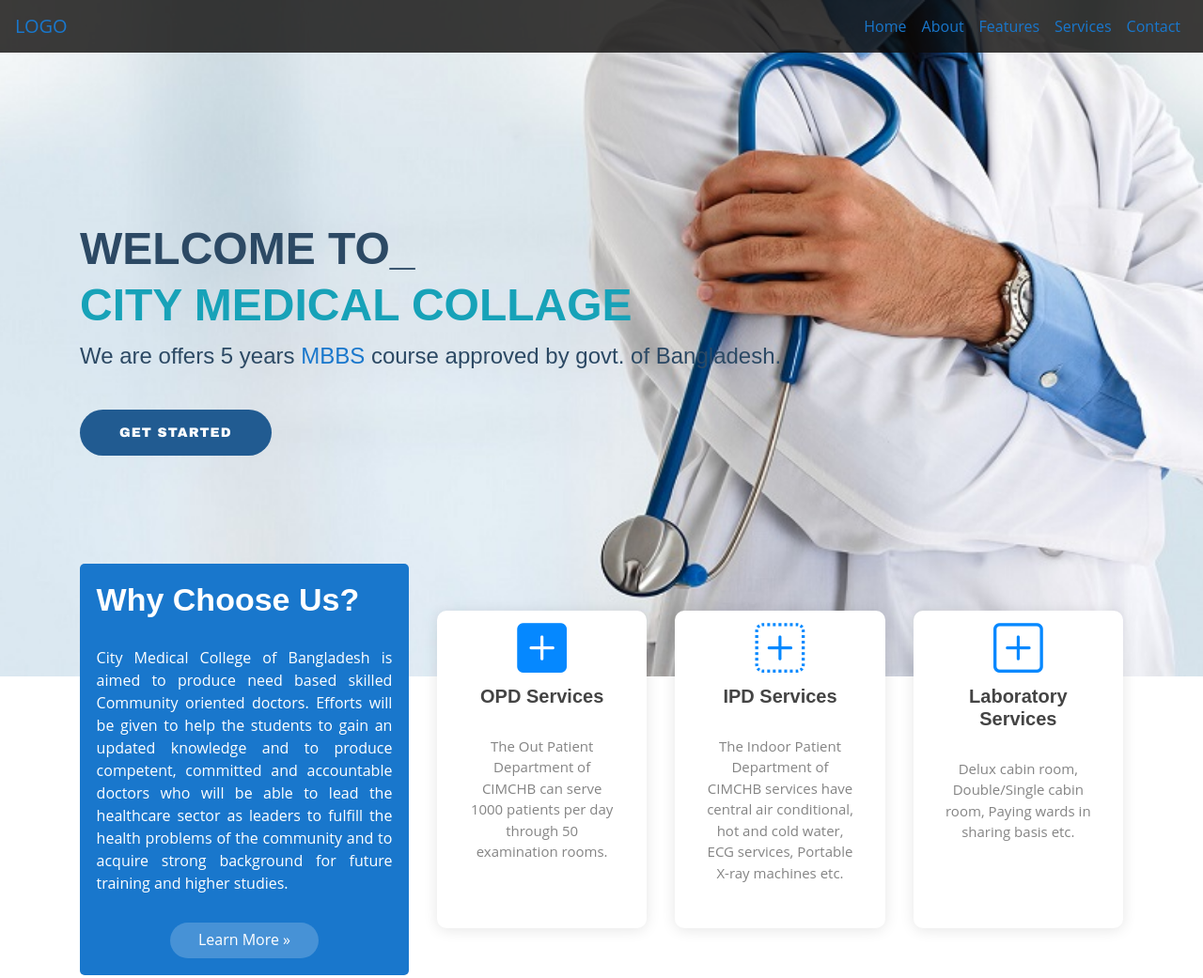
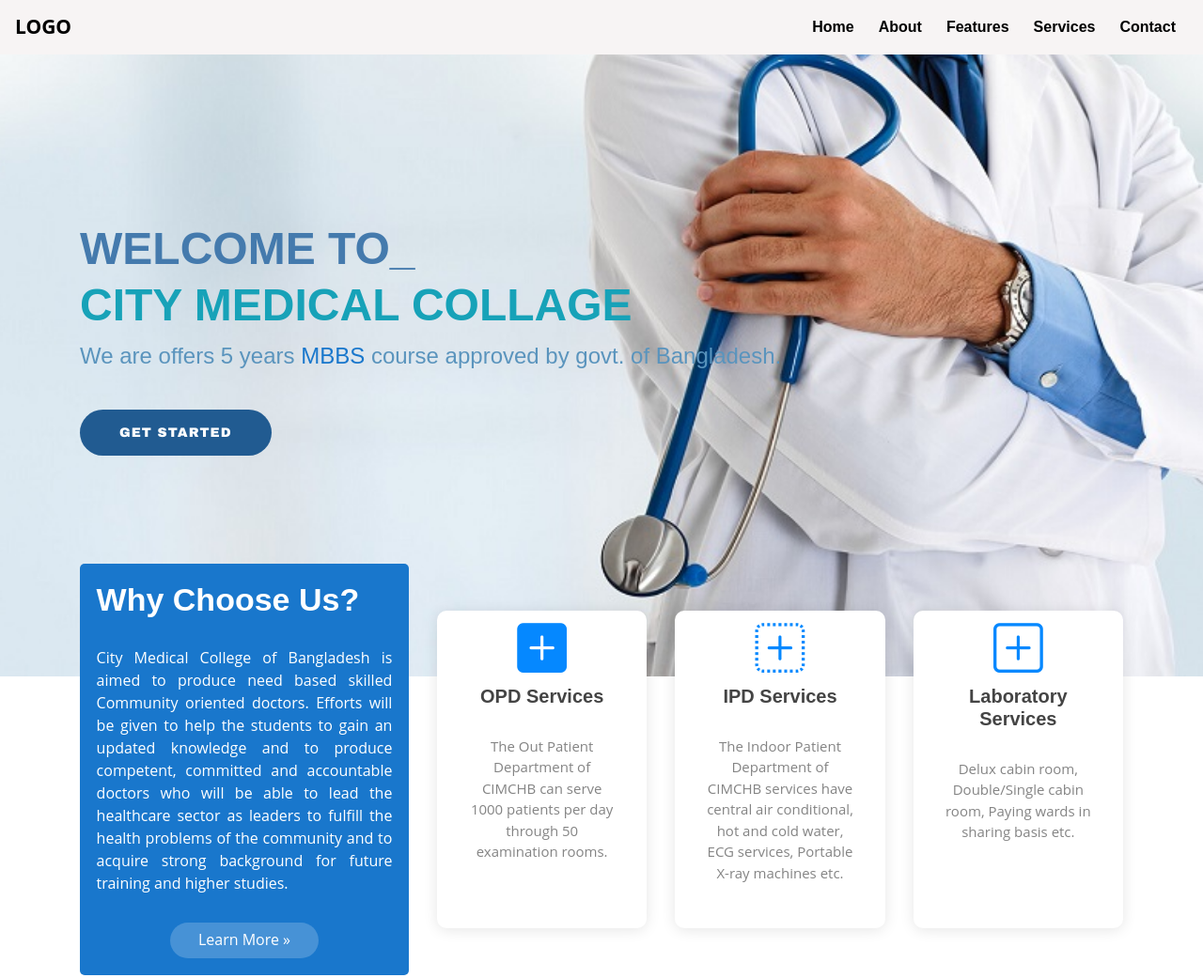
Before and after one commit to reza2063/Bootstrap-project-8, a plain HTML site: page index.html in a window 1280 px wide. Shown: the top 1041 px of the page at 94% size. Drawn offline with nearby package versions, Linux system fonts and the light colour scheme.

Commit message:
Update index.html

```diff
--- a/index.html
+++ b/index.html
@@ -13,7 +13,7 @@
    <!--for animated-->
   <link rel="stylesheet" href="https://cdnjs.cloudflare.com/ajax/libs/aos/3.0.0-beta.6/aos.css">
   <!--Main CSS File -->
-  <link href="css/style.css" rel="stylesheet">
+  <link href="css/style.min.css" rel="stylesheet">
 
 </head>
 <body>
```
